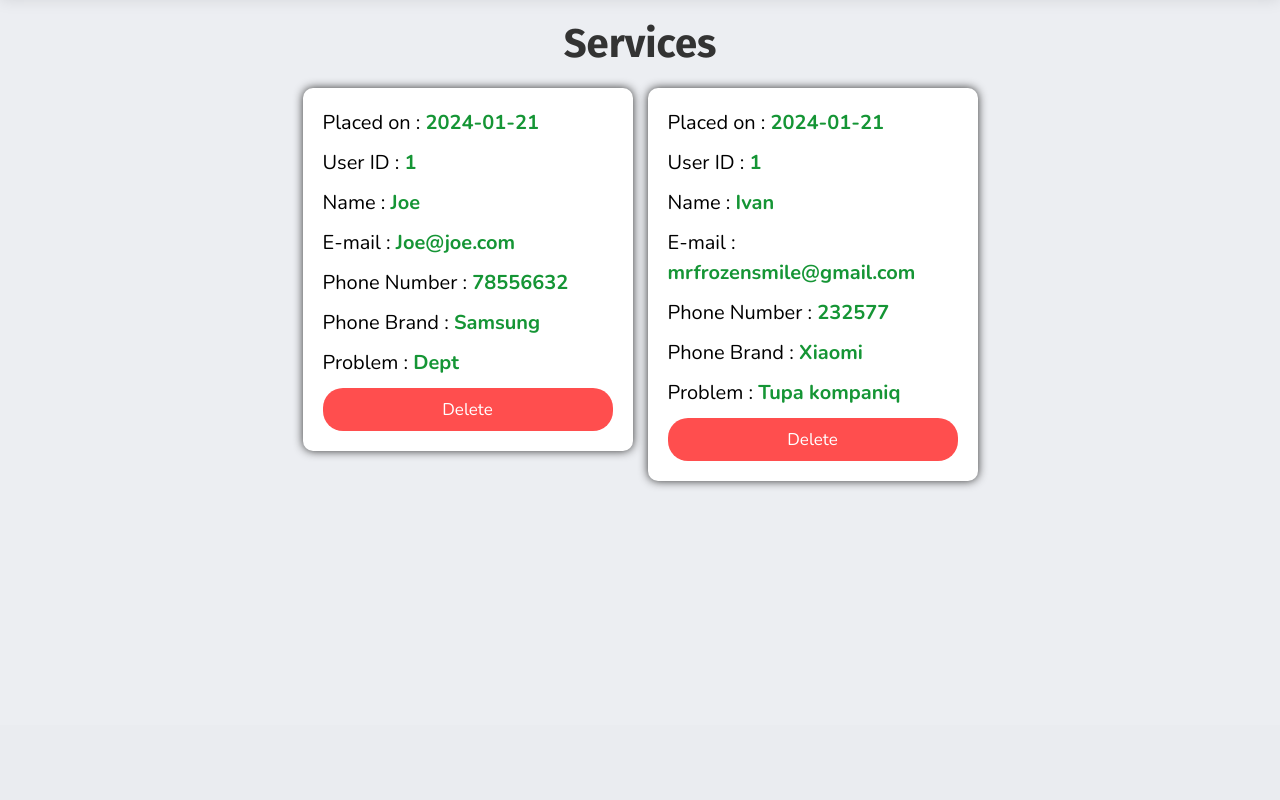
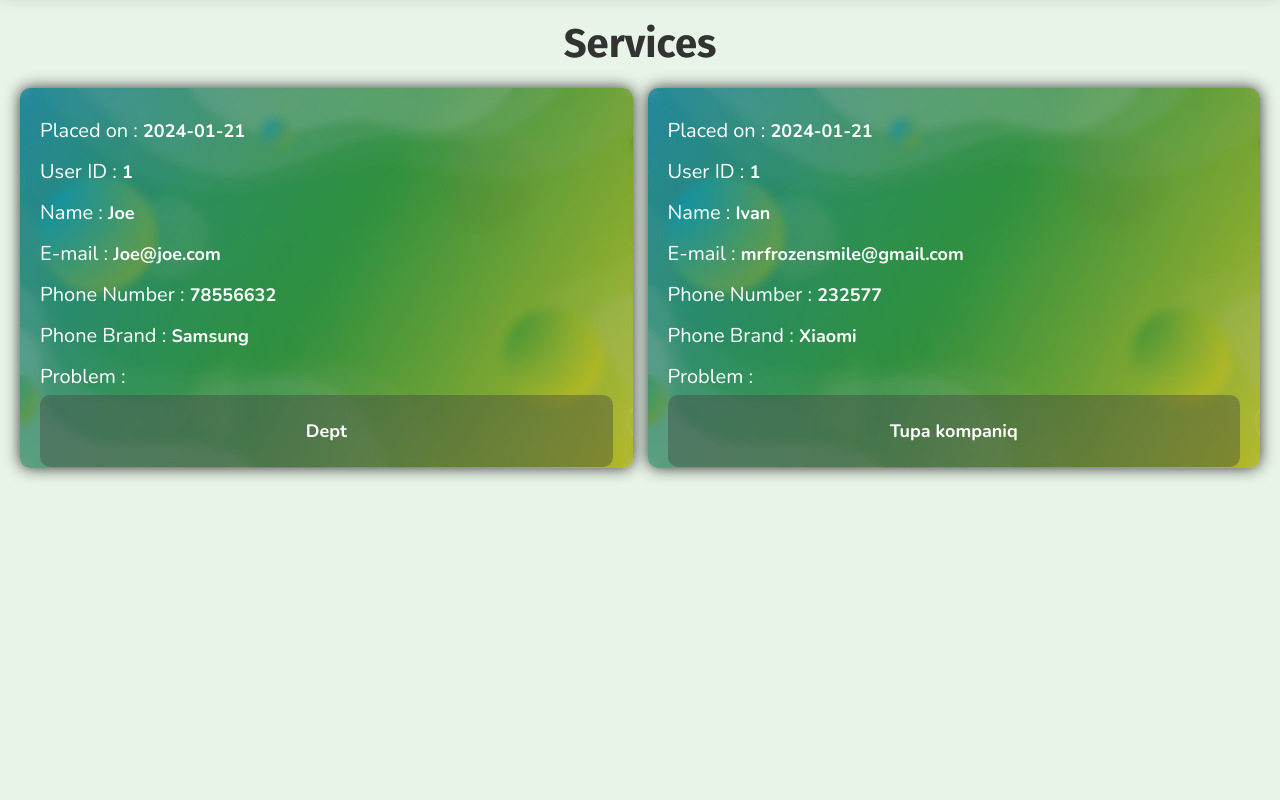
Before and after one commit to JewelShahi/influxify-php-mysql, a PHP site: page /influxify/admin/services.php in a window 1280 px wide. Shown: the part 75-875 px from the top of the page. Before the commit the page ends 563 px from the top, so only its background shows below. Run offline with PHP 8.4, Linux system fonts and the light colour scheme; a user stored in the database is signed in; data comes from the database, SQL or seed files in the repository; some libraries are stand-ins or nearby versions.

Commit message:
version 20 admin design updated

```diff
--- a/admin/services.php
+++ b/admin/services.php
@@ -34,7 +34,7 @@ if (isset($_GET['delete'])) {
 
   <?php include '../components/admin_header.php'; ?>
 
-  <section class="contacts">
+  <section class="services">
 
     <h1 class="heading">Services</h1>
 
@@ -47,14 +47,16 @@ if (isset($_GET['delete'])) {
         while ($fetch_service = $select_services->fetch(PDO::FETCH_ASSOC)) {
       ?>
           <div class="box">
+            <div class="blur">
               <p>Placed on : <span><?= $fetch_service['placed_on']; ?></span></p>
               <p> User ID : <span><?= $fetch_service['user_id']; ?></span></p>
               <p> Name : <span><?= $fetch_service['name']; ?></span></p>
               <p> E-mail : <span><?= $fetch_service['email']; ?></span></p>
               <p> Phone Number : <span><?= $fetch_service['number']; ?></span></p>
               <p> Phone Brand : <span><?= $fetch_service['brand']; ?></span></p>
-            <p> Problem : <span><?= $fetch_service['description']; ?></span></p>
+              <p> Problem : <span class="long-text"><?= $fetch_service['description']; ?></span></p>
               <a href="services.php?delete=<?= $fetch_service['id']; ?>" onclick="return confirm('Delete this service?');" class="delete-btn">Delete</a>
+            </div>
           </div>
       <?php
         }
--- a/css/admin_style.css
+++ b/css/admin_style.css
@@ -406,7 +406,7 @@
   font-size: large;
 }
 
-.orders .box-container .box select{
+.orders .box-container .box select {
   width: 100%;
   padding: 1rem;
   font-size: 1.7rem;
@@ -458,7 +458,7 @@
   color: var(--primary);
 }
 
-.contacts .box-container {
+/* .services .box-container {
   display: grid;
   grid-template-columns: repeat(auto-fit, 33rem);
   gap: 1.5rem;
@@ -466,7 +466,7 @@
   justify-content: center;
 }
 
-.contacts .box-container .box {
+.services .box-container .box {
   padding: 2rem;
   padding-top: 1rem;
   border-radius: var(--border-radius);
@@ -474,15 +474,103 @@
   box-shadow: 0 0 10px var(--black);
 }
 
-.contacts .box-container .box p {
+.services .box-container .box p {
   line-height: 1.5;
   font-size: 2rem;
   color: var(--light-color);
   margin: 1rem 0;
 }
 
-.contacts .box-container .box p span {
+.services .box-container .box p span {
   color: var(--primary);
+} */
+
+.services {
+  background-color: var(--body);
+  min-height: 100vh;
+}
+
+.services .box-container {
+  display: grid;
+  grid-template-columns: repeat(auto-fit, minmax(300px, 1fr));
+  gap: 1.5rem;
+  align-items: flex-start;
+}
+
+@media screen and (max-width: 1200px) {
+  .services .box-container {
+    grid-template-columns: repeat(auto-fit, minmax(400px, 1fr));
+  }
+}
+
+@media screen and (max-width: 768px) {
+  .services .box-container {
+    grid-template-columns: repeat(auto-fit, minmax(100%, 1fr));
+  }
+}
+
+.services .box-container .box {
+  display: flex;
+  flex-direction: column;
+  margin: auto 0;
+  height: 100%;
+  max-height: 380px;
+  overflow-y: auto;
+  background: url(../images/service-bg-admin.png) center/cover;
+  border-radius: var(--border-radius);
+  box-shadow: 0 0 15px var(--black);
+  transition: 300ms ease;
+}
+
+.services .box-container .box:hover {
+  transform: scale(1.02);
+}
+
+.services .box-container .box::before {
+  content: "";
+  position: absolute;
+  top: 0;
+  left: 0;
+  width: 100%;
+  height: 100%;
+  z-index: -1;
+}
+
+.services .box-container .box .blur {
+  width: 100%;
+  padding: 2rem;
+  backdrop-filter: blur(5px);
+}
+
+.services .box-container .box .blur p {
+  margin: 0.5rem 0;
+  line-height: 1.8;
+  font-size: 2rem;
+  white-space: pre-line;
+  color: #ffffff;
+}
+
+.services .box-container .box .blur p span {
+  color: #ffffff;
+  font-size: large;
+}
+
+.long-text {
+  padding: 2rem 0.5rem;
+  height: auto;
+  display: block;
+  max-height: 150px;
+  overflow-x: auto;
+  background: rgba(65, 65, 65, 0.4);
+  text-align: center;
+  border-radius: var(--border-radius);
+}
+
+.services .box-container .box select {
+  width: 100%;
+  padding: 1rem;
+  font-size: 1.7rem;
+  border-radius: var(--border-radius);
 }
 
 #menu-btn-admin {
```
Also changed, not shown: css/user_style.css (+4 -5 lines), update_user.php (+7 -0 lines), images/service-bg-admin.png (added). Lines whose indentation alone changed are shown as unchanged.
